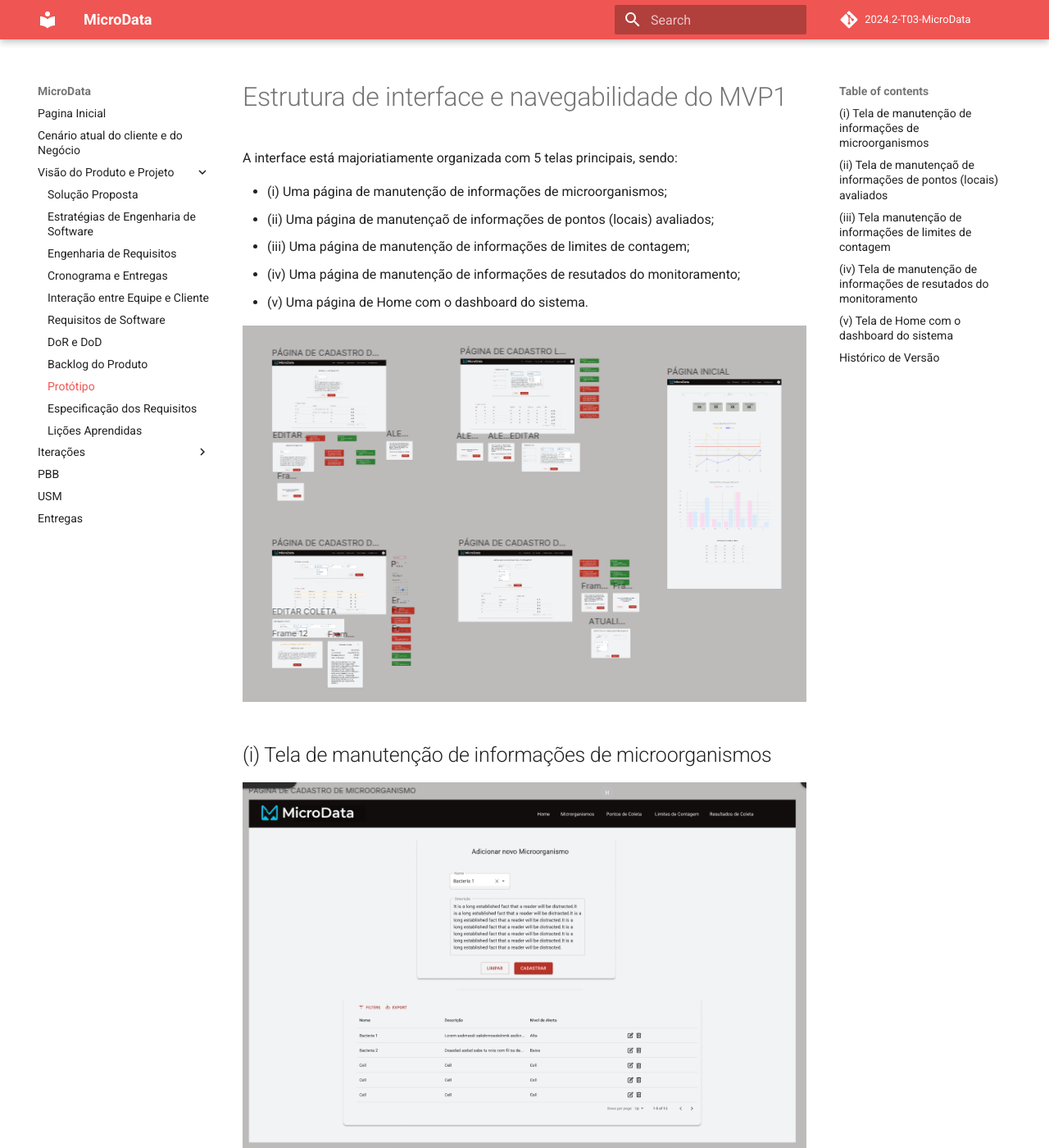
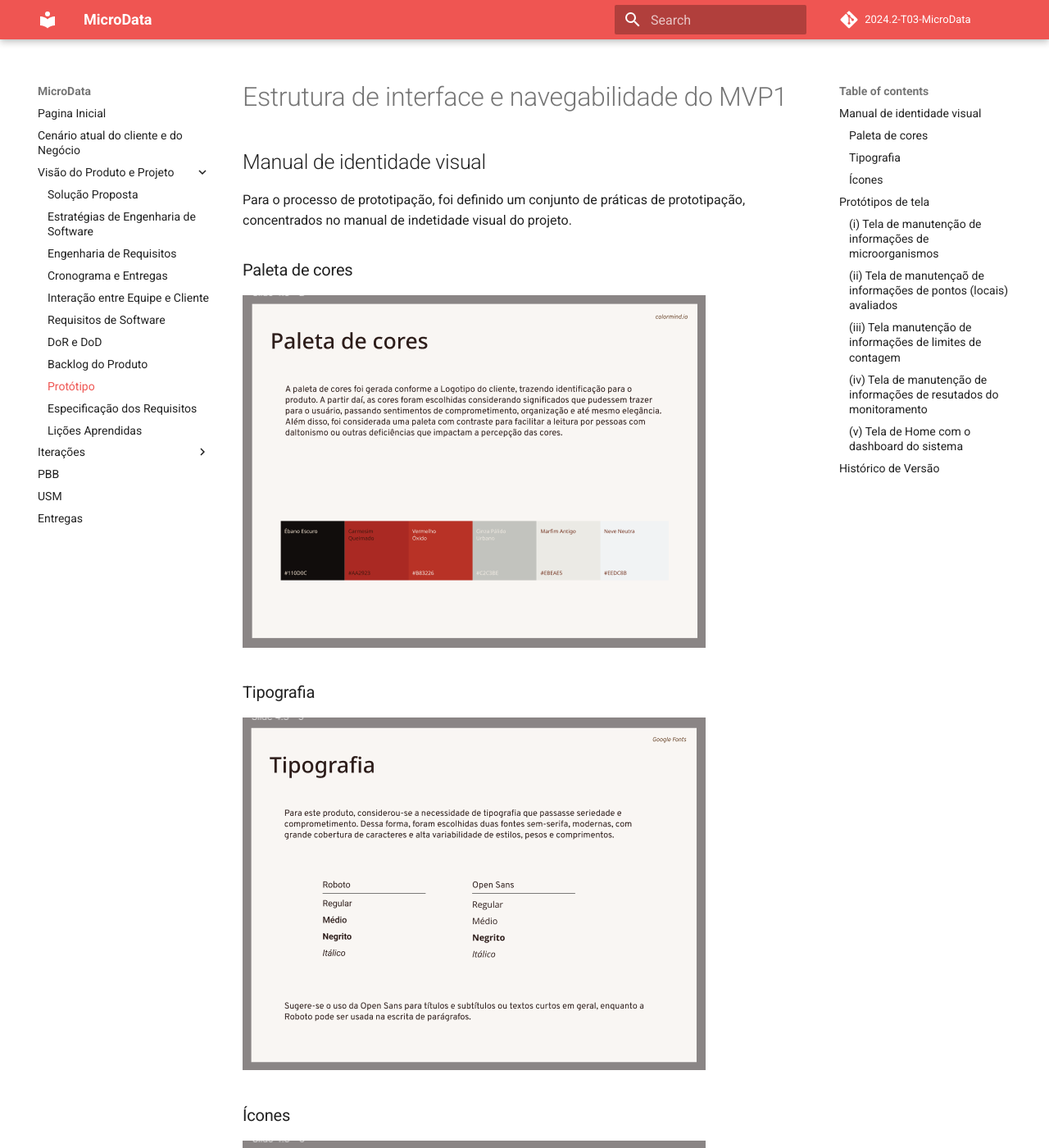
Before and after one commit to storch7/2024.2-T03-MicroData, an MkDocs documentation site: the page built from docs/visao_produto_projeto/prototipo.md, in a window 1280 px wide and 1400 px high. Shown: the whole window at 82% size. Built offline with MkDocs 1.6.1 and Material for MkDocs 9.7.7, drawn with Linux system fonts in a browser that asks for light colours; comment, search, counter and statistics services are not loaded.

Commit message:
Modificações gerais

```diff
--- a/docs/visao_produto_projeto/prototipo.md
+++ b/docs/visao_produto_projeto/prototipo.md
@@ -1,4 +1,23 @@
 # Estrutura de interface e navegabilidade do MVP1
+
+## Manual de identidade visual
+
+Para o processo de prototipação, foi definido um conjunto de práticas de prototipação, concentrados no manual de indetidade visual do projeto.
+
+### Paleta de cores
+
+![](../assets/prototipo/7%20-%20PALETA%20DE%20CORES.png)
+
+### Tipografia
+
+![](../assets/prototipo/8%20-%20TIPOGRAFIA.png)
+
+### Ícones
+
+![](../assets/prototipo/9%20-%20ICONES.png)
+
+
+## Protótipos de tela
 
 A interface está majoriatiamente organizada com 5 telas principais, sendo:
 
@@ -10,23 +29,23 @@ A interface está majoriatiamente organizada com 5 telas principais, sendo:
 
 ![](../assets/prototipo/1%20-%20PROTÓTIPO%20NAVEGAVEL.png)
 
-## (i) Tela de manutenção de informações de microorganismos
+### (i) Tela de manutenção de informações de microorganismos
 
 ![](../assets/prototipo/2%20-%20TELA%20MICROORGANISMOS.png)
 
-## (ii) Tela de manutençaõ de informações de pontos (locais) avaliados
+### (ii) Tela de manutençaõ de informações de pontos (locais) avaliados
 
 ![](../assets/prototipo/3%20-%20TELA%20DE%20PONTOS%20AVALIADOS.png)
 
-## (iii) Tela manutenção de informações de limites de contagem
+### (iii) Tela manutenção de informações de limites de contagem
 
 ![](../assets/prototipo/4%20-%20TELA%20LIMITE%20DE%20CONTAGEM.png)
 
-## (iv) Tela de manutenção de informações de resutados do monitoramento
+### (iv) Tela de manutenção de informações de resutados do monitoramento
 
 ![](../assets/prototipo/5%20-%20TELA%20RESULTADOS%20DO%20MONITORAMENTO.png)
 
-## (v) Tela de Home com o dashboard do sistema
+### (v) Tela de Home com o dashboard do sistema
 
 ![](../assets/prototipo/6%20-%20DASHBOARD.png)
 
--- a/mkdocs.yml
+++ b/mkdocs.yml
@@ -24,7 +24,7 @@ nav:
     - Especificação dos Requisitos: visao_produto_projeto/especificacao_requisitos.md
     - Lições Aprendidas: visao_produto_projeto/licoes.md
   - Iterações:
-    - Iteração 2, 3 e 4: iteracoes/iteracao5.md
+    - Iteração 3 e 4: iteracoes/iteracao34.md
   - PBB: pbb/pbb.md
   - USM: usm/userStoryMap.md
   - Entregas: entregas/entregas.md
```
Also changed, not shown: docs/iteracoes/iteracao34.md (added, +31 -0 lines), docs/iteracoes/iteracao5.md (deleted, +0 -8 lines), docs/assets/prototipo/7 - PALETA DE CORES.png (added), docs/assets/prototipo/8 - TIPOGRAFIA.png (added), docs/assets/prototipo/9 - ICONES.png (added).
